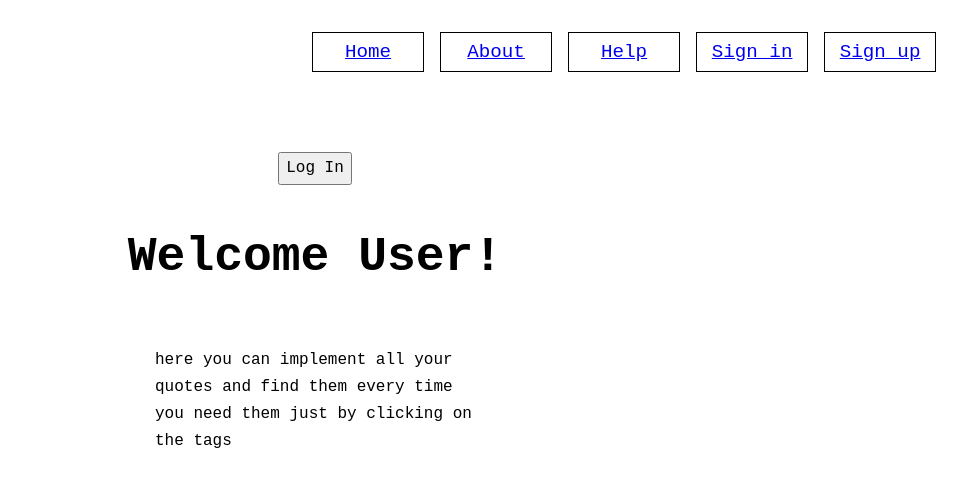
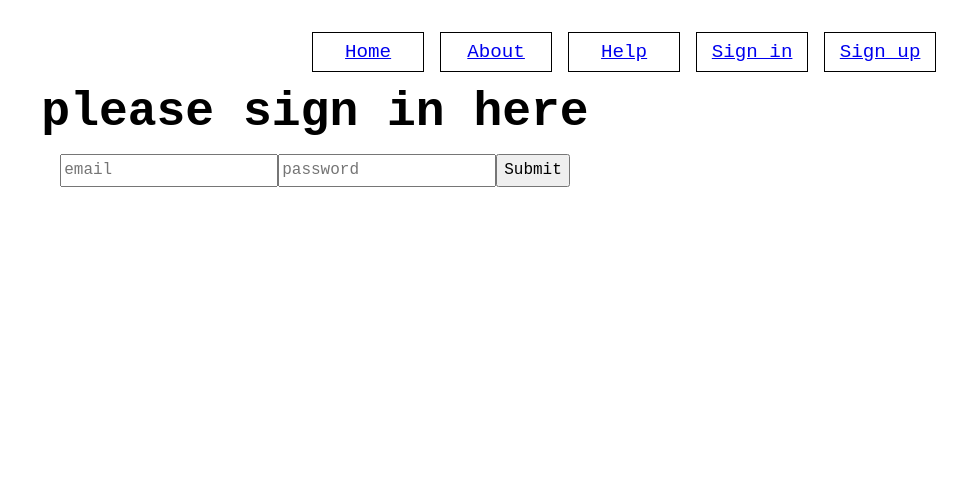
Before and after one commit to artrugh/quotifier, a React (Create React App) app in the folder client/: page /login in a window 1280 px wide. Shown: the top 486 px of the page, without its empty margins (325-1280 px from the left). Built offline with nearby package versions, Linux system fonts and the light colour scheme; a web font is replaced by a local one.

Commit message:
added basic form elements

```diff
--- a/client/package.json
+++ b/client/package.json
@@ -6,6 +6,7 @@
     "@testing-library/jest-dom": "^4.2.4",
     "@testing-library/react": "^9.5.0",
     "@testing-library/user-event": "^7.2.1",
+    "axios": "^0.21.0",
     "css-loader": "^5.0.0",
     "node-sass": "^4.14.1",
     "react": "^16.13.1",
--- a/client/src/App.js
+++ b/client/src/App.js
@@ -4,6 +4,7 @@ import About from "./components/About";
 import Home from "./components/Home";
 import Help from "./components/Help";
 import Nav from "./components/Nav";
+import LogIn from "./components/LogIn";
 import ReduxButtonTestLogin from "./components/ReduxButtonTestLogin";
 import PersonalProfile from "./components/PersonalProfile";
 //----------------Routing--------------------------
@@ -22,11 +23,10 @@ function App() {
         <Nav />
         <Switch>
           <Route path="/" exact component={Home} />
+          <Route path="/login" component={LogIn} />
           <Route path="/About" component={About} />
           <Route path="/Help" component={Help} />
         </Switch>
-        <ReduxButtonTestLogin />
-        {isLogged ? <Home /> : <PersonalProfile />}
       </div>
     </Router>
   );
--- a/client/src/components/LogIn.js
+++ b/client/src/components/LogIn.js
@@ -1,9 +1,11 @@
 import React from "react";
+import LogInForm from "./LoginForm";
 
 function SignIn() {
   return (
     <div className="sign-in">
       <h2>please sign in here</h2>
+      <LogInForm />
     </div>
   );
 }
--- /dev/null
+++ b/client/src/components/LoginForm.js
@@ -0,0 +1,22 @@
+import React, { useState } from "react";
+
+const LoginForm = () => {
+  const [loginData, setLoginData] = useState({});
+
+  const handleSubmit = (e) => {
+    e.preventDefault();
+    submitForm();
+  };
+
+  return (
+    <form onSubmit={handleSubmit}>
+      <input type="email" className="input" placeholder="email" />
+      <input type="password" className="input" placeholder="password" />
+      <button type="submit" value="Submit">
+        Submit
+      </button>
+    </form>
+  );
+};
+
+export default LoginForm;
--- a/client/src/components/Nav.js
+++ b/client/src/components/Nav.js
@@ -16,7 +16,7 @@ function Nav() {
           <Link to="/Help">Help</Link>
         </li>
         <li className="nav-link sign-in-link">
-          <Link to="/SignIn">Sign in</Link>
+          <Link to="/login">Sign in</Link>
         </li>
         <li className="nav-link sign-up-link">
           <Link to="/SignIn">Sign up</Link>
```
Also changed, not shown: 1 other file (tests, documents, lock files or other folders).
